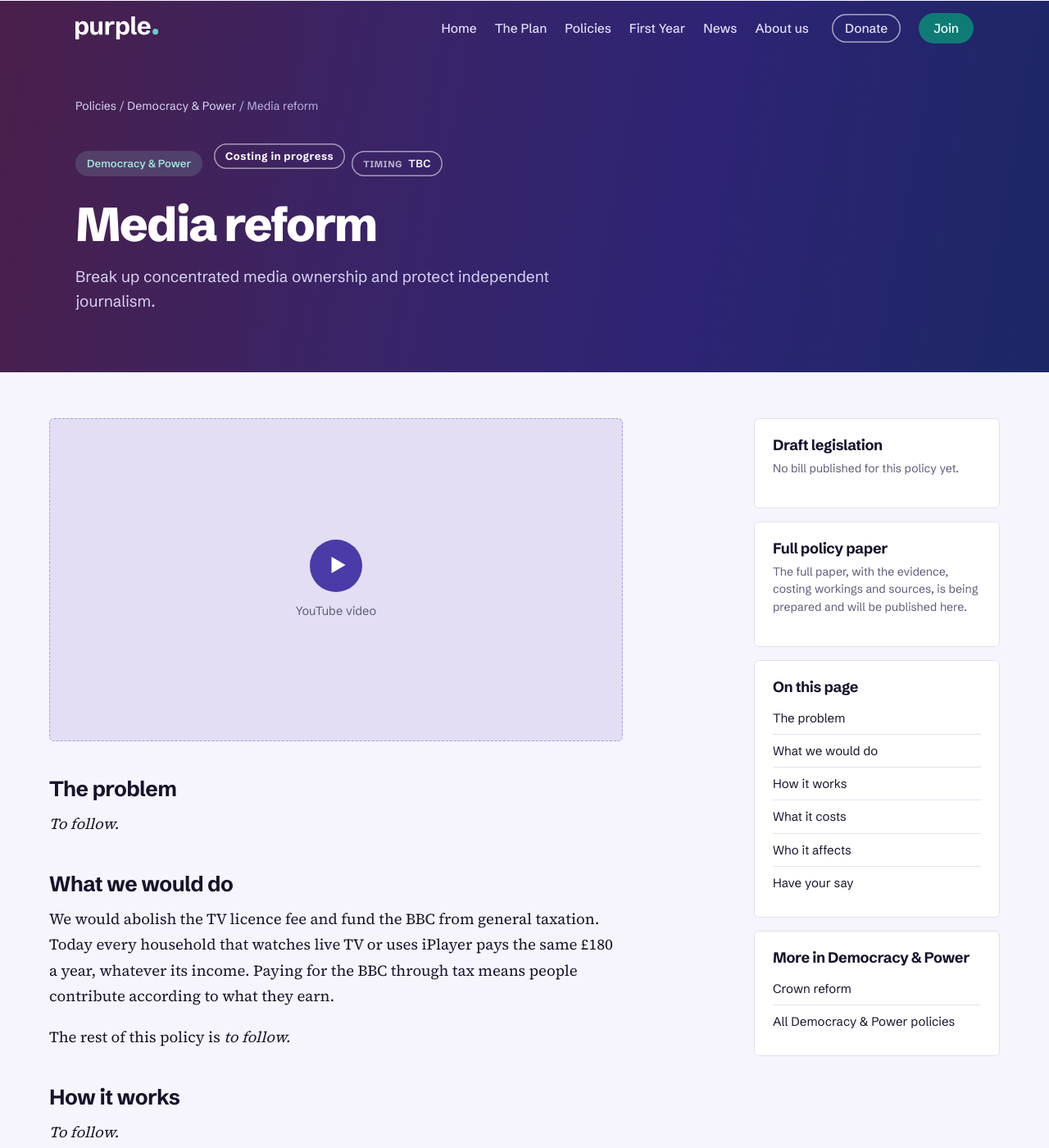
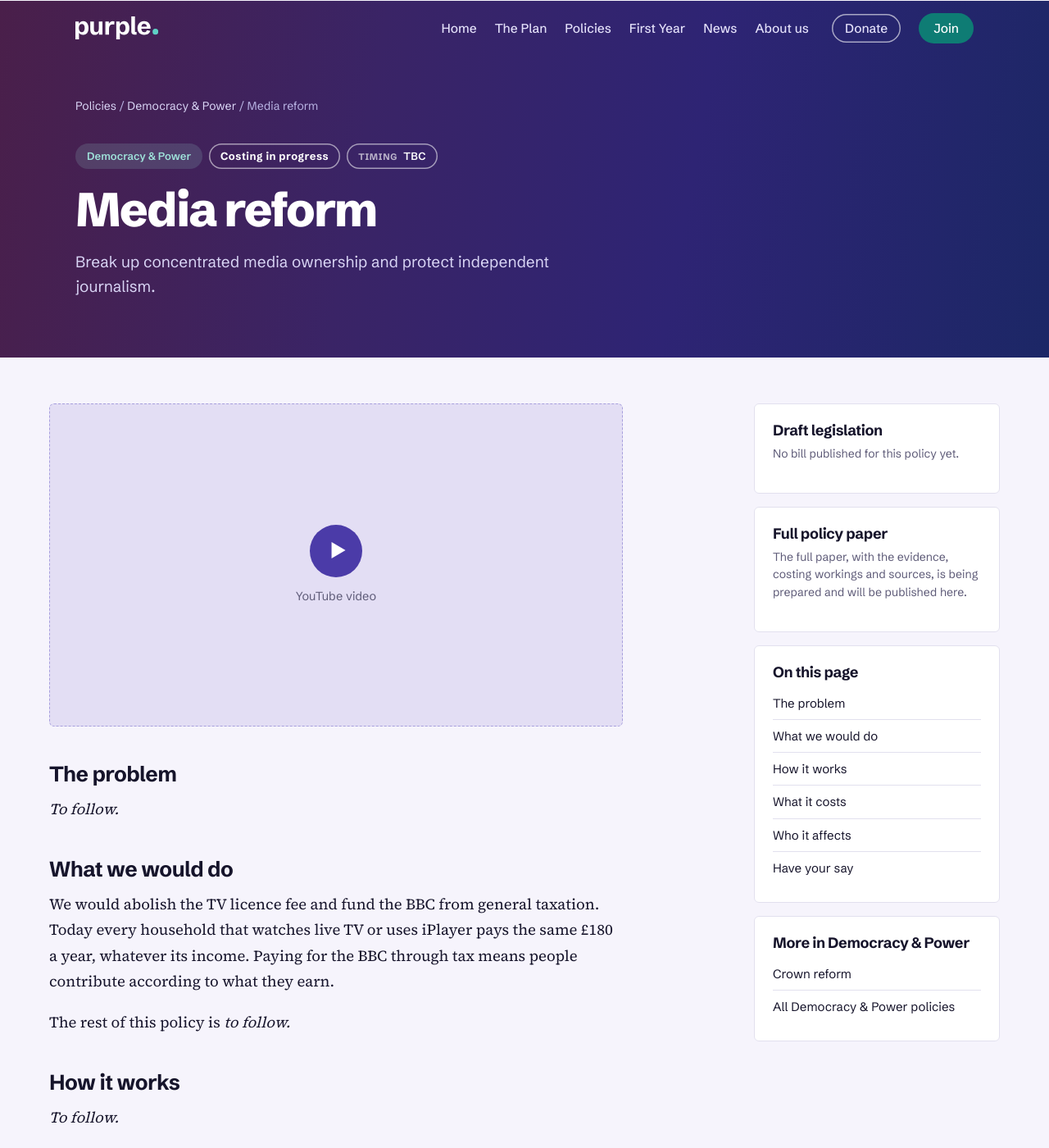
Before and after one commit to Purple-Party-uk/purple, a Jekyll site: the page built from _policies/democracy/media-reform.md, in a window 1280 px wide and 1400 px high. Shown: the whole window at 82% size. Built offline with Jekyll 4.4.1, drawn with Linux system fonts in a browser that asks for light colours.

Commit message:
Remove stale margin on page-head badge so labels align (#60)
Claude-Session: https://claude.ai/code/session_016kdNgvzk7UX8eFephfd6QP

Co-authored-by: Claude <noreply@anthropic.com>

```diff
--- a/assets/css/style.css
+++ b/assets/css/style.css
@@ -722,7 +722,6 @@ h2.mini{font-size:13px;font-weight:700;letter-spacing:.12em;text-transform:upper
 .page-head .badge.s-vision{color:#fff;box-shadow:inset 0 0 0 1.5px rgba(255,255,255,.55);}
 .page-head .badge.s-costed{background:rgba(159,227,218,.18);color:#9FE3DA;}
 .page-head .badge.s-bill{background:#fff;color:var(--violet-deep);}
-.page-head .tag + .badge{margin:0 0 18px 6px;}
 .plist h3 .badge{margin-left:8px;position:relative;top:-3px;}
 .cost{display:inline-flex;align-items:center;gap:7px;font-size:13.5px;font-weight:600;white-space:nowrap;}
 .cost::before{content:"";width:22px;height:8px;border-radius:2px;background:linear-gradient(90deg,currentColor 0 33%,var(--line) 33% 100%);}
@@ -942,5 +941,5 @@ body.dark-top:not(.scrolled) .menu .donate:hover{background:#fff;color:var(--vio
 
 /* Policy page head: one aligned row of labels, all the same height */
 .ph-labels{display:flex;flex-wrap:wrap;align-items:center;gap:8px;margin:0 0 18px;}
-.ph-labels .tag,.ph-labels .badge,.ph-labels .when-tag{margin:0;font-size:13px;line-height:1;padding:9px 14px;vertical-align:baseline;}
+.page-head .ph-labels .tag,.page-head .ph-labels .badge,.page-head .ph-labels .when-tag{margin:0;font-size:13px;line-height:1;padding:9px 14px;vertical-align:baseline;}
 .ph-labels .when-tag .wt-k{font-size:11px;}
```
